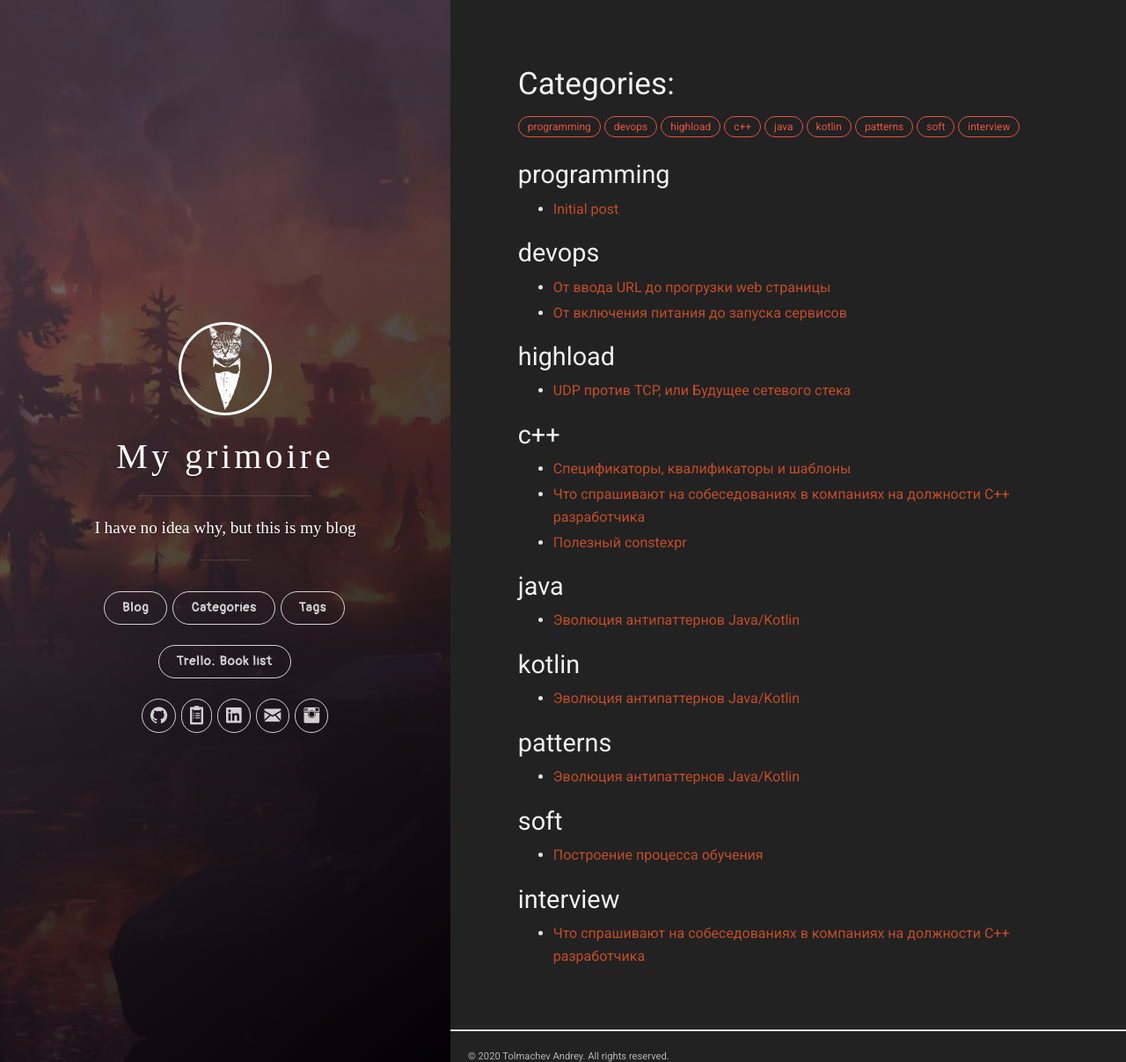
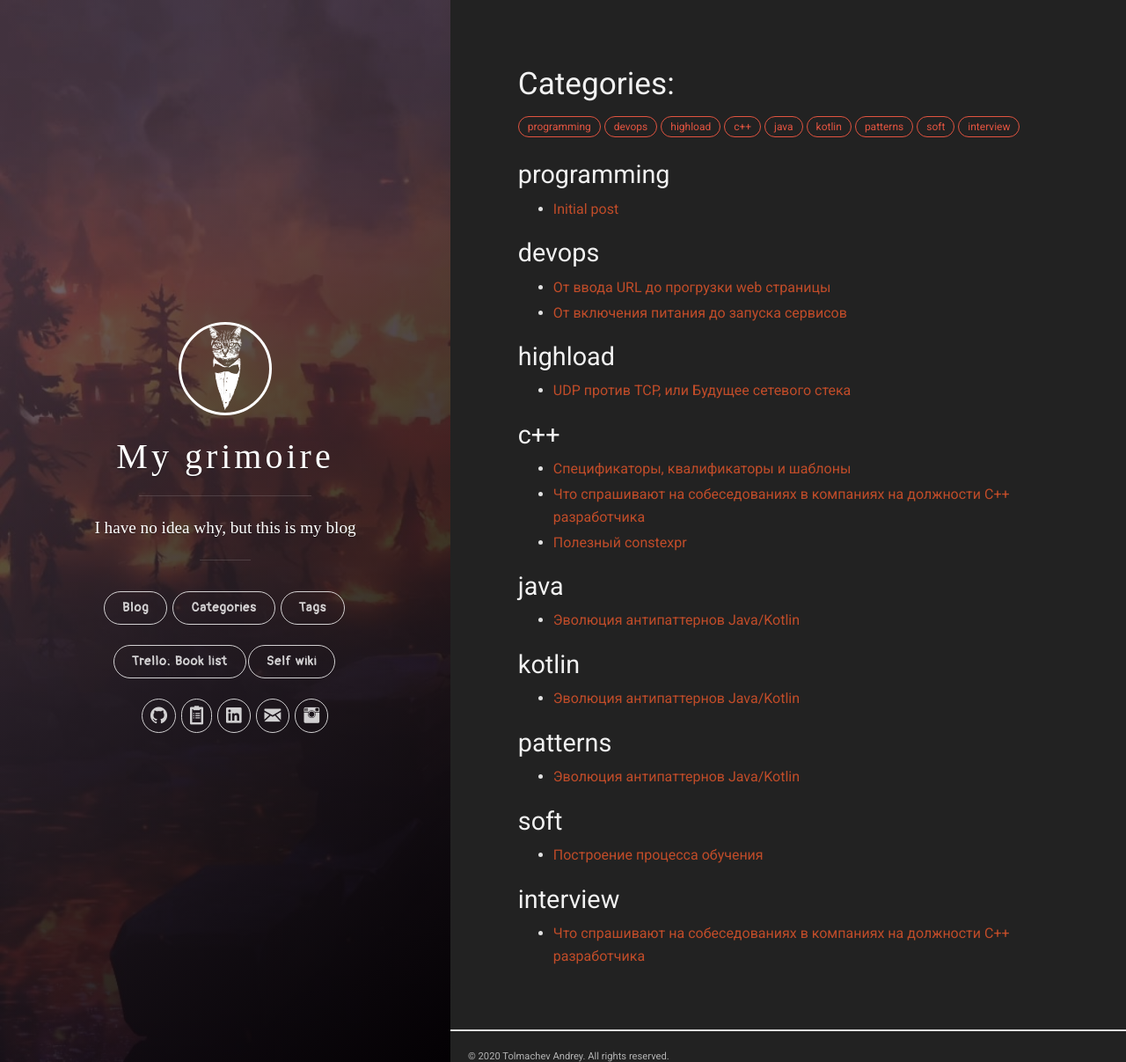
Before and after one commit to sonulen/my_grimoire, a Jekyll site: the page built from categories.md, in a window 1280 px wide and 1207 px high. Shown: the whole window at 88% size. Built offline with Jekyll 4.4.1, drawn with Linux system fonts in a browser that asks for light colours; some web fonts are replaced.

Commit message:
update: Add link to self wiki

```diff
--- a/_includes/header.html
+++ b/_includes/header.html
@@ -29,7 +29,7 @@
 
                         </ul>
                     </nav>
-                    <br/>
+                    <br />
 
                     <nav class="cover-navigation navigation--primary fire">
                         <ul class="navigation">
@@ -38,8 +38,15 @@
                                     Trello: Book list</a></li>
 
                         </ul>
+                        <ul class="navigation">
+                            <li class="navigation__item my-grim"><a
+                                    href="https://www.notion.so/sonulen/My-Wiki-2e65c0c06cf4483886fc5aaab572822d"
+                                    title="Личная вики" class="booklist-button" target="_blank">
+                                    Self wiki</a></li>
+
+                        </ul>
                     </nav>
-                    <br/>
+                    <br />
 
                     <nav class="cover-navigation navigation--social fire">
                         <ul class="navigation">
@@ -114,8 +121,7 @@
                             <!-- Instagram -->
                             <li class="navigation__item">
                                 <a href="https://www.instagram.com/{{ site.author.instagram_username }}"
-                                title="Instagram {{ site.author.instagram_username }}"
-                                    target="_blank">
+                                    title="Instagram {{ site.author.instagram_username }}" target="_blank">
                                     <i class="icon icon-social-instagram"></i>
                                     <span class="label">Instagram</span>
                                 </a>
```
